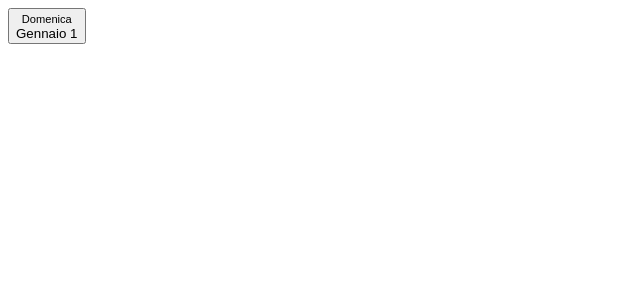
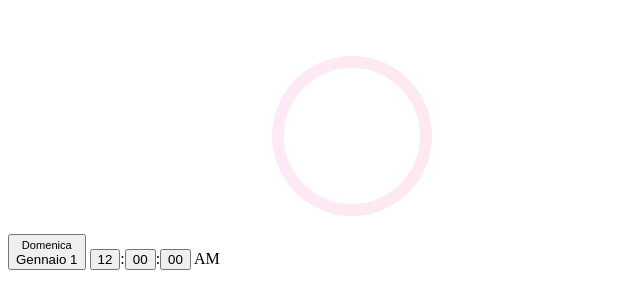
Before and after one commit to GiuseppeRandazzo/Progress-Clock, a plain HTML site: page Index.html in a window 1280 px wide. Shown: the whole page, without its empty margins (0-640 px from the left). Drawn offline with Linux system fonts and the light colour scheme.

Commit message:
Continue writing HTML file

```diff
--- a/Index.html
+++ b/Index.html
@@ -8,10 +8,37 @@
   <body>
     <div id="clock" class="progress-clock">
       <button class="progress-clock__time-date" data-group="d" type="button">
-        <small data-unit="w">Domenica</small><br />
+        <small data-unit="w">Domenica</small><br>
         <span data-unit="mo">Gennaio</span>
         <span data-unit="d">1</span>
       </button>
+      <button class="progress-clock__time-digit" data-unit="h" data-group="h" type="button">12</button><span class="progress-clock__time-colon">:</span><button class="progress-clock__time-digit" data-unit="m" data-group="m" type="button">00</button><span class="progress-clock__time-colon">:</span><button class="progress-clock__time-digit" data-unit="s" data-group="s" type="button">00</button>
+      <span class="progress-clock__time-ampm" data-unit="ap">AM</span>
+      <svg class="progress-clock__rings" width="256" height="256" viewBox="0 0 256 256">
+        <defs>
+          <linearGradient id="pc-red" x1="1" y1="0.5" x2="0" y2="0.5">
+            <stop offset="0%" stop-color="hsl(343,90%,55%)" />
+            <stop offset="100%" stop-color="hsl(323,90%,55%)" />
+          </linearGradient>
+          <linearGradient id="pc-yellow" x1="1" y1="0.5" x2="0" y2="0.5">
+            <stop offset="0%" stop-color="hsl(43,90%,55%)" />
+            <stop offset="100%" stop-color="hsl(23,90%,55%)" />
+          </linearGradient>
+          <linearGradient id="pc-blue" x1="1" y1="0.5" x2="0" y2="0.5">
+            <stop offset="0%" stop-color="hsl(223,90%,55%)" />
+            <stop offset="100%" stop-color="hsl(203,90%,55%)" />
+          </linearGradient>
+          <linearGradient id="pc-purple" x1="1" y1="0.5" x2="0" y2="0.5">
+            <stop offset="0%" stop-color="hsl(283,90%,55%)" />
+            <stop offset="100%" stop-color="hsl(263,90%,55%)" />
+          </linearGradient>
+        </defs>
+        <!-- Giorni del mese-->
+        <g data-units="d">
+            <circle class="progress-clock__ring" cx="128" cy="128" r="74" fill="none" opacity="0.1" stroke="url(#pc-red)" stroke-width="12" />
+            <circle class="progresa_clock__ring_fill">
+         </g>
+      </svg>
     </div>
   </body>
 </html>
```
